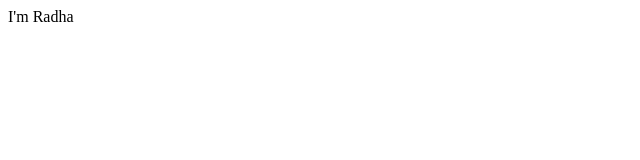
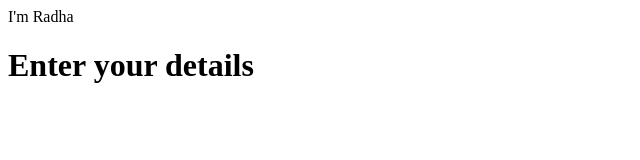
Before and after one commit to theradha/saagdemo, a plain HTML site: page index.html in a window 1280 px wide. Shown: the whole page, without its empty margins (0-640 px from the left). Drawn offline with Linux system fonts and the light colour scheme.

Commit message:
added heading

```diff
--- a/index.html
+++ b/index.html
@@ -5,5 +5,6 @@
 	</head>
 	<body>
 		<p> I'm Radha </p>
+		<h1>Enter your details</h1>
 	</body>
 </html>
```
